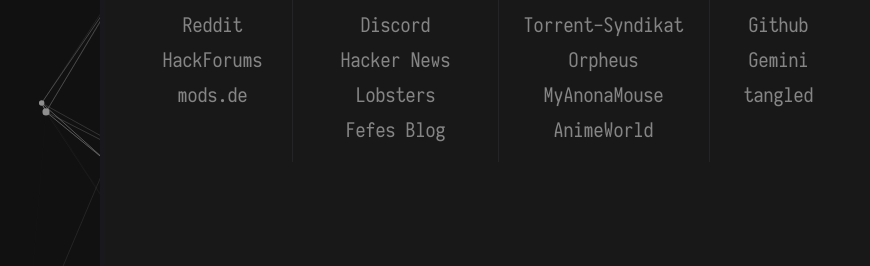
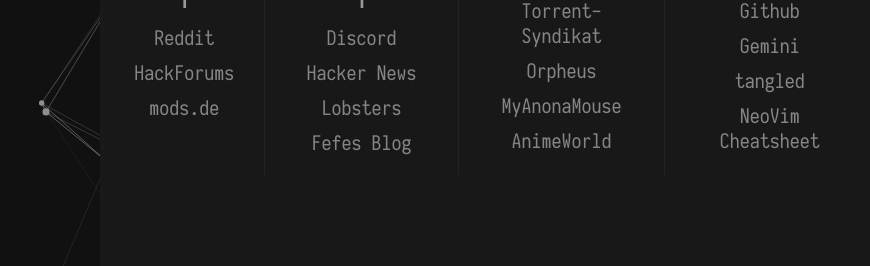
Before and after one commit to alexohneander/startpage, a plain HTML site: page index.html in a window 1280 px wide. Shown: the part 389-655 px from the top of the page, 0-870 px from the left. Drawn offline with Linux system fonts and the light colour scheme.

Commit message:
feat: add new tool to misc

```diff
--- a/index.html
+++ b/index.html
@@ -41,6 +41,7 @@
 					<li><a href="https://github.com/trending">Github</a></li>
 					<li><a href="https://gemini.google.com/">Gemini</a></li>
 					<li><a href="https://tangled.sh/">tangled</a></li>
+					<li><a href="https://nvim-cheatsheet.vercel.app/">NeoVim Cheatsheet</a></li>
 				</ul>
 			</nav>
 			<div id="codes"></div>
```
